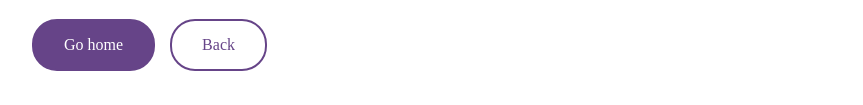
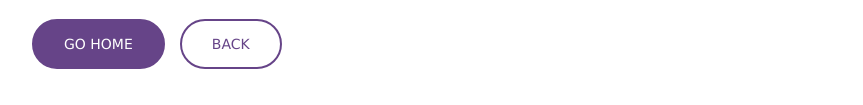
Before and after one commit to marinkus/9-lost_in_space, a website: page index.html in a window 1280 px wide. Shown: the part 385-490 px from the top of the page, without its empty margins (208-1071 px from the left). Drawn offline with Linux system fonts and the light colour scheme.

Commit message:
nth-child

```diff
--- a/css/main.css
+++ b/css/main.css
@@ -75,6 +75,8 @@ main > div > p {
     float: left;
 }
 main > div > a {
+    font-family: Verdana, Geneva, Tahoma, sans-serif;
+    font-size: 14px;
     border: 2px solid #664488;
     padding: 15px;
     padding-left: 30px;
@@ -83,6 +85,14 @@ main > div > a {
     text-decoration: none;
     float: left;
     margin-right: 15px;
+    text-transform: uppercase;
+}
+main > div > a:nth-child(5) {
+    background-color: #664488;
+    color: #FFFFFF;
+}
+main > div  > a:nth-child(6) {
+    color: #664488;
 }
 main > div > a:hover {
     background-color: #AAAABB!important;
--- a/index.html
+++ b/index.html
@@ -25,8 +25,8 @@
             <h2>Lost in Space</h2>
             <hr>
             <p>You have reached the edge of the universe. The page you requested could not be found. Don't worry ant return to the previous page.</p>
-            <a href="#" style="background-color: #664488; color: #FFFFFF;">Go home</a>
-            <a href="#" style="color: #664488;">Back</a>
+            <a href="#">Go home</a>
+            <a href="#">Back</a>
         </div>
         <img src="img/spacelogo.gif" alt="Astronautas">
     </main>
```
